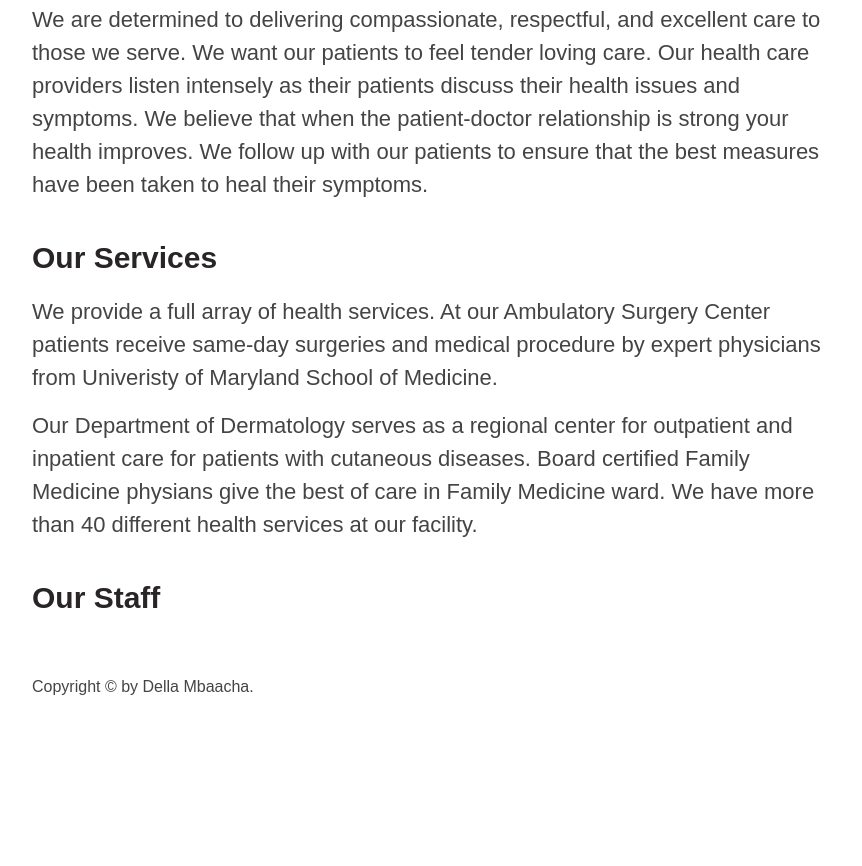
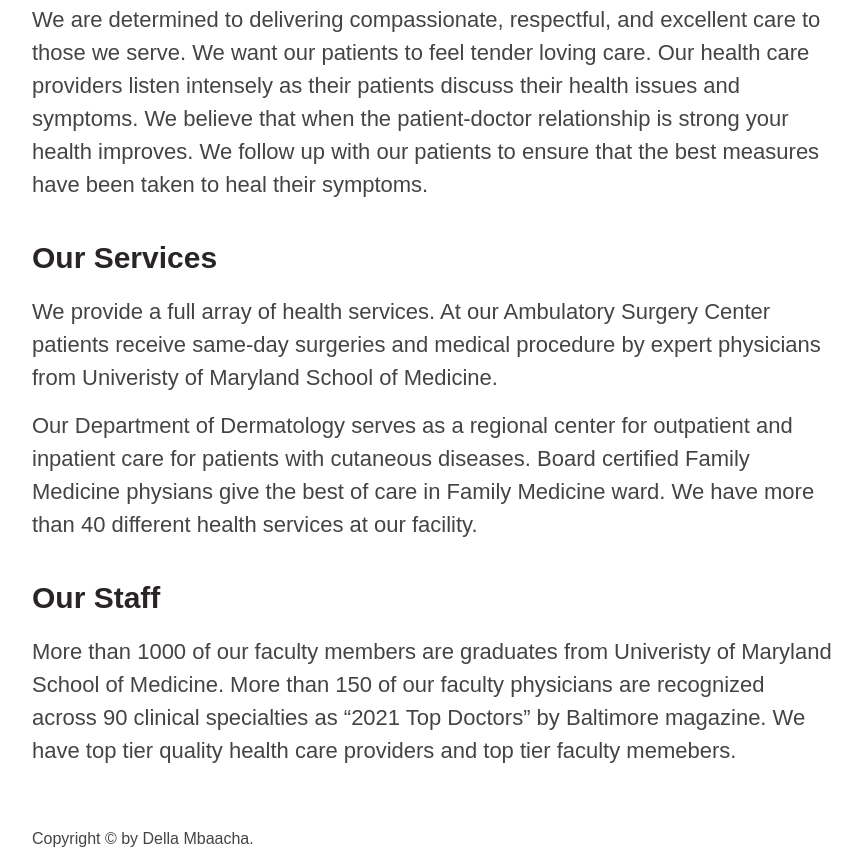
Before and after one commit to delladelladella/fpi, a plain HTML site: page index.html in a window 1280 px wide. Shown: the part 1232-2098 px from the top of the page, without its empty margins (208-1070 px from the left). Before the commit the page ends 1946 px from the top, so only its background shows below. Drawn offline with Linux system fonts and the light colour scheme.

Commit message:
Adding paragraph to Our Staff.

```diff
--- a/index.html
+++ b/index.html
@@ -155,6 +155,11 @@
 
    <h3>Our Staff</h3>
 
+           <p>
+           More than 1000 of our faculty members are graduates from Univeristy of Maryland School of Medicine. More than 150 of our faculty physicians are recognized across 90 clinical specialties as “2021 Top Doctors” by Baltimore magazine. We have
+             top tier quality health care providers and top tier faculty memebers.
+          </p>
+
         </article>
 
 
```
